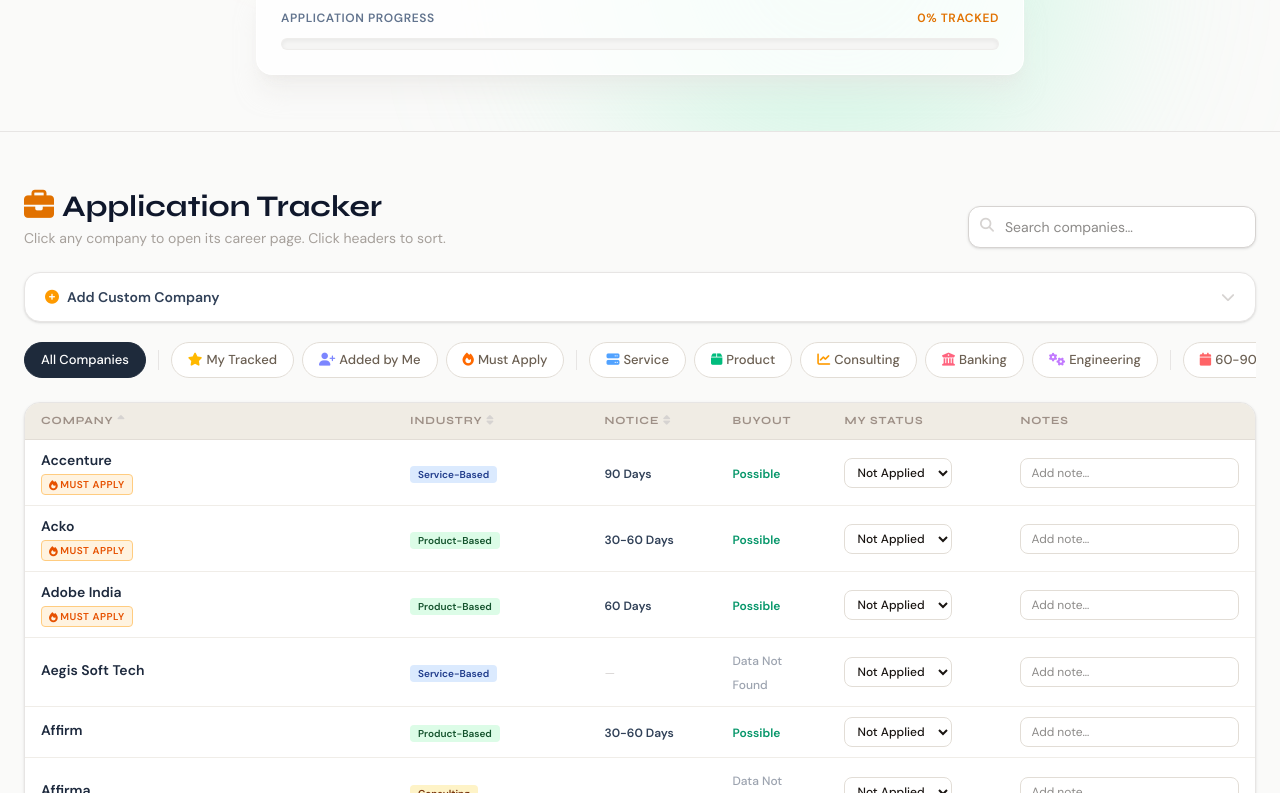
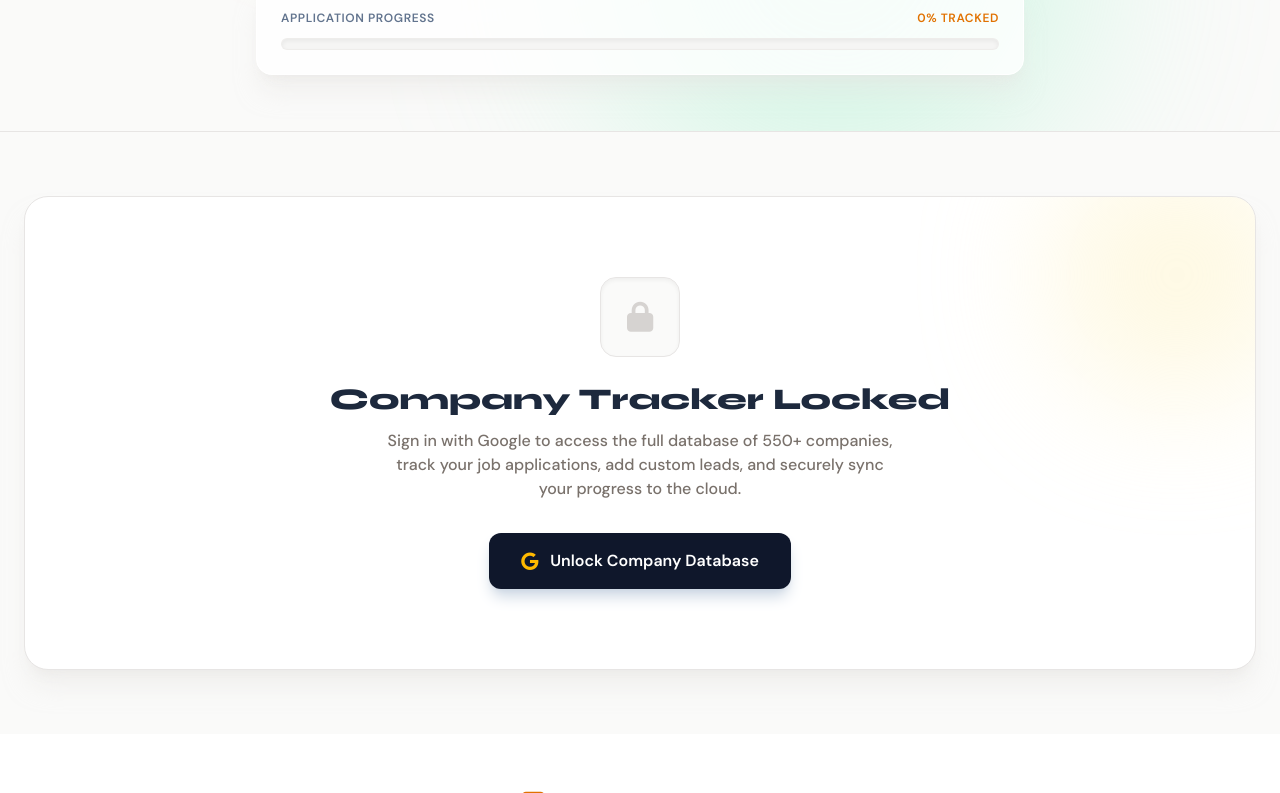
Before and after one commit to itsrajaniket/Corporate-Job-Search-Tracker-in-React, a React (Vite) app: page / in a window 1280 px wide. Shown: the part 667-1460 px from the top of the page. Built offline with nearby package versions, Linux system fonts and the light colour scheme; no server answers.

Commit message:
locked data , log in needed .

```diff
--- a/src/App.jsx
+++ b/src/App.jsx
@@ -50,7 +50,12 @@
         } catch (error) {
           console.error("Error fetching cloud data:", error);
         }
+      } else {
+        // 🔴 FIX: WHEN USER SIGNS OUT, WIPE THE SCREEN DATA!
+        setTrackerData({});
+        setCustomCompanies([]);
       }
+
       setIsCheckingAuth(false);
     });
     return () => unsubscribe();
@@ -69,7 +74,7 @@
     }
   };
 
-  // 3. Simple Google Login (No Paywall)
+  // 3. Simple Google Login
   const handleLogin = async () => {
     try {
       await signInWithPopup(auth, googleProvider);
@@ -140,7 +145,6 @@
 
   return (
     <div className="min-h-screen flex flex-col bg-stone-50">
-      {/* Pass the simple handleLogin to Navbar */}
       <Navbar
         allCompanies={allCompanies}
         trackerData={trackerData}
@@ -154,6 +158,8 @@
       <HeroStats allCompanies={allCompanies} trackerData={trackerData} />
 
       <main className="flex-grow">
+        {/* 🔴 FIX: THE TRACKER IS NOW LOCKED BEHIND LOGIN! */}
+        {user ? (
           <Tracker
             allCompanies={allCompanies}
             trackerData={trackerData}
@@ -161,6 +167,38 @@
             setCustomCompanies={handleAddCustomCompany}
             onDeleteCustomCompany={handleDeleteCustomCompany}
           />
+        ) : (
+          <section id="tracker" className="max-w-[1400px] mx-auto px-6 py-16">
+            <div className="bg-white rounded-3xl border border-stone-200 shadow-xl shadow-stone-200/50 py-20 px-6 text-center relative overflow-hidden flex flex-col items-center justify-center">
+              {/* Decorative background blur */}
+              <div className="absolute top-[-50px] right-[-50px] w-64 h-64 bg-amber-100 rounded-full blur-3xl opacity-50 pointer-events-none"></div>
+
+              <div className="w-20 h-20 bg-stone-50 text-stone-300 rounded-2xl flex items-center justify-center mb-6 border border-stone-200 shadow-inner relative z-10">
+                <i className="fas fa-lock text-3xl"></i>
+              </div>
+
+              <h2 className="text-3xl font-display font-black text-slate-800 mb-3 relative z-10">
+                Company Tracker Locked
+              </h2>
+
+              <p className="text-stone-500 mb-8 max-w-lg mx-auto font-medium relative z-10">
+                Sign in with Google to access the full database of 550+
+                companies, track your job applications, add custom leads, and
+                securely sync your progress to the cloud.
+              </p>
+
+              <button
+                onClick={handleLogin}
+                className="bg-slate-900 hover:bg-slate-800 text-white px-8 py-4 rounded-xl font-bold shadow-lg shadow-slate-300 hover:-translate-y-1 transition-all flex items-center gap-3 relative z-10 cursor-pointer"
+              >
+                <i className="fab fa-google text-amber-400 text-lg"></i>
+                Unlock Company Database
+              </button>
+            </div>
+          </section>
+        )}
+
+        {/* These tools are free for everyone to use! */}
         <CareerTools />
         <MarketCharts allCompanies={allCompanies} />
       </main>
```
Lines whose indentation alone changed are shown as unchanged.
